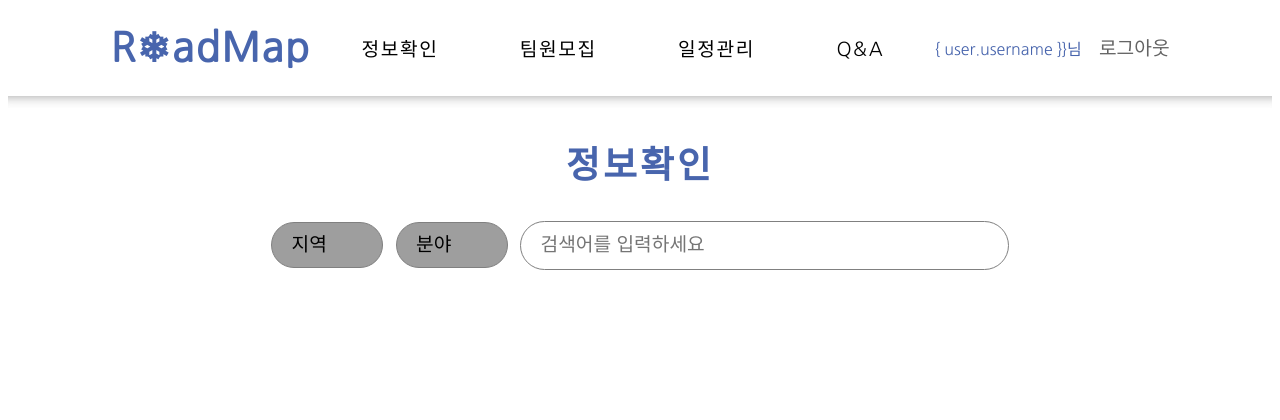
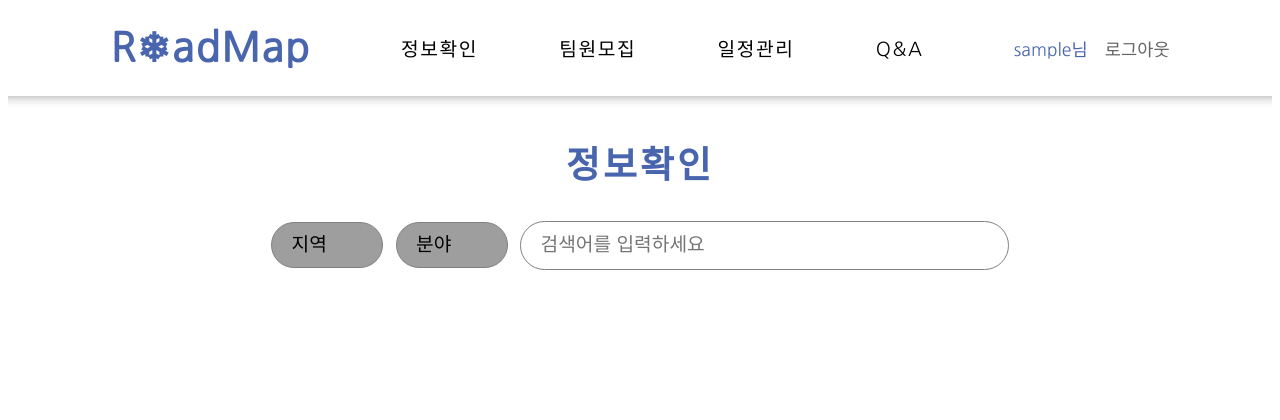
Before and after one commit to LikeLion-snowball/RoadMap, a Django app: page /info/ in a window 1280 px wide. Shown: the top 420 px of the page. Run offline with Django 3.2, Linux system fonts and the light colour scheme; the visitor is signed in with stand-in values (Sample User, id 1); grey boxes are pictures that could not be loaded.

Commit message:
base.html css 수정

```diff
--- a/RoadmapProject/templates/base.html
+++ b/RoadmapProject/templates/base.html
@@ -43,10 +43,11 @@
       }
       .header_user a {
         color: rgb(100, 100, 100);
-        font-size: 1.2rem;
+        font-size: 1.1rem;
         margin-left: 1vw;
       }
       .header_user p {
+        font-size: 1.1rem;
         color: rgb(72, 101, 173);
         display: inline-block;
       }
@@ -83,7 +84,7 @@
       </span>
       <span class="header_user">
         {% if user.is_authenticated %}
-        <p>{ user.username }}님</p>
+        <p>{{ user.username }}님</p>
         <a href="javascript:{document.getElementById('logout').submit()}"
           >로그아웃</a
         >
```
